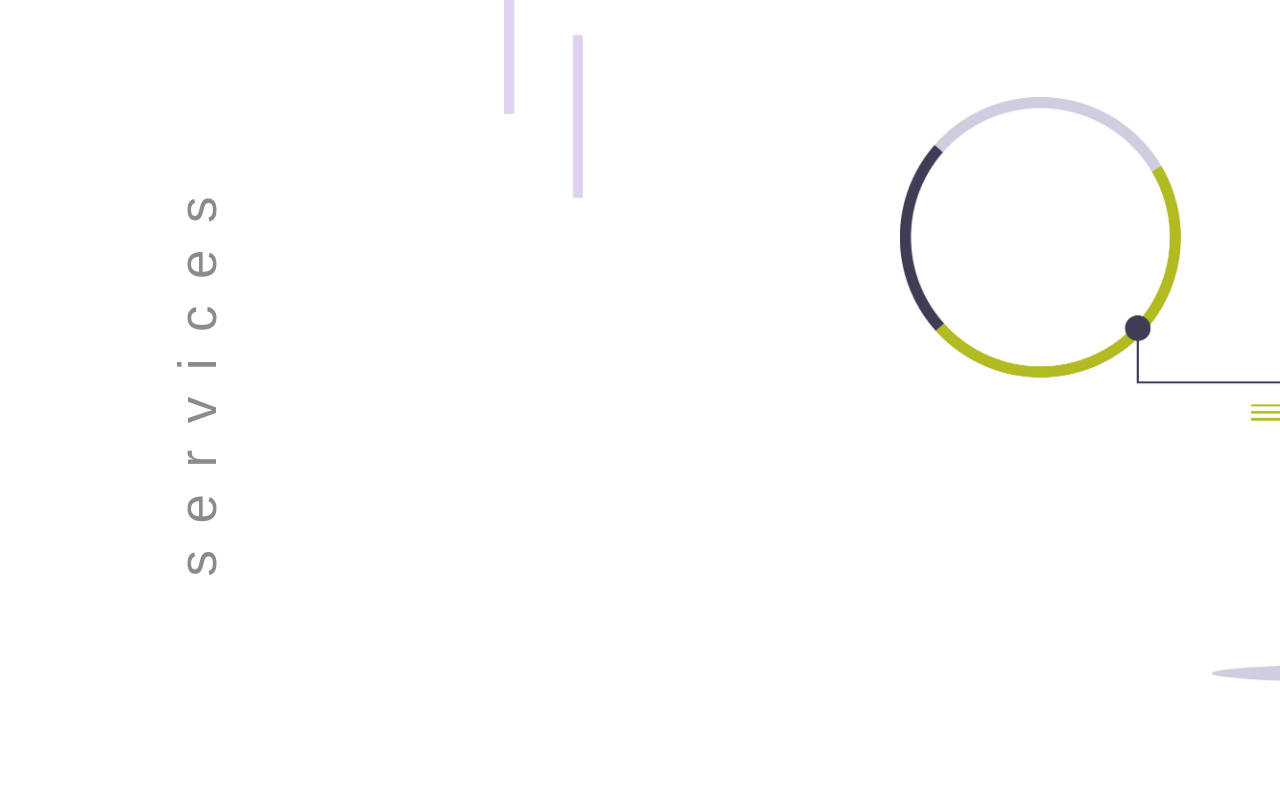
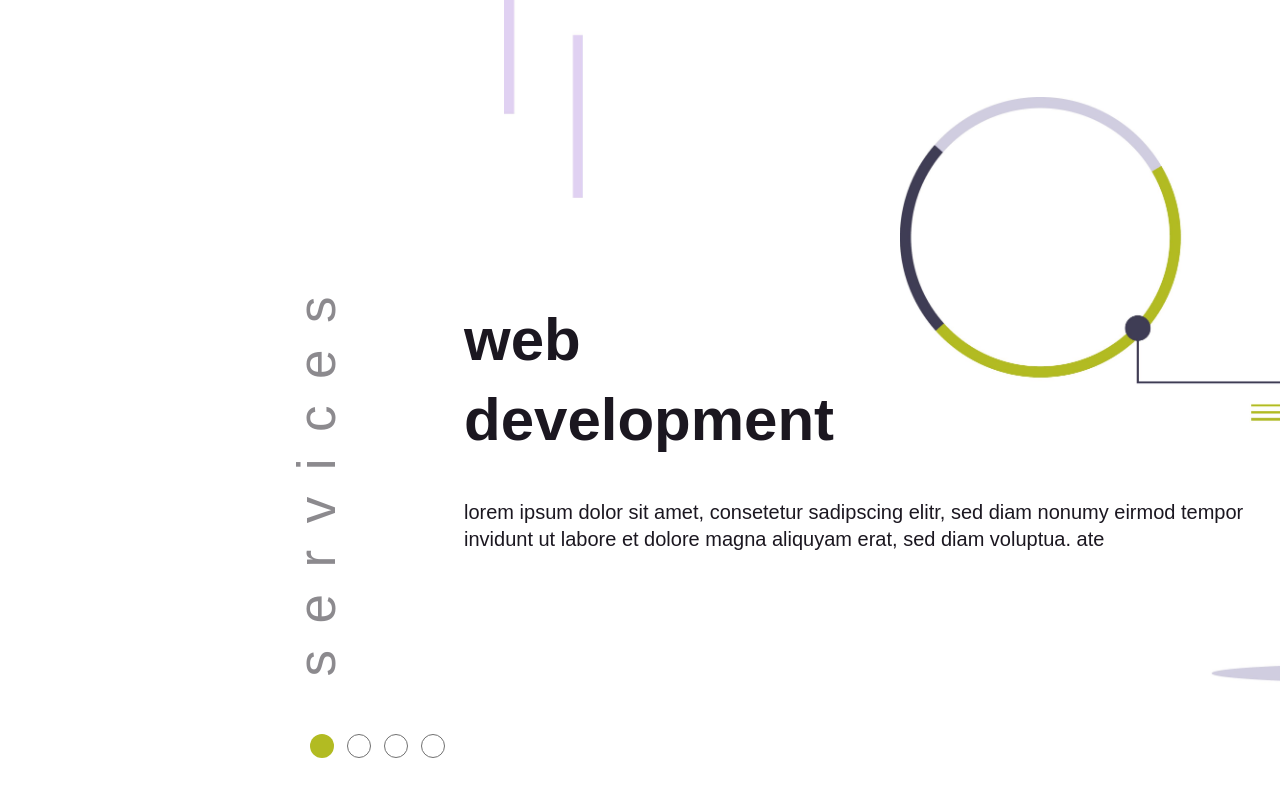
Before and after one commit to vimalraj11/business, a plain HTML site: page index.html in a window 1280 px wide. Shown: the part 1642-2438 px from the top of the page. Drawn offline with nearby package versions, Linux system fonts and the light colour scheme.

Commit message:
Add files via upload

```diff
--- a/css/main.css
+++ b/css/main.css
@@ -314,8 +314,8 @@
     }
     .text5{
       position: absolute;
-      top: 2000px;
-      left: 311px;
+      top: 2100px;
+      left: 430px;
       width: 70px;
       height: 367px;
       transform: matrix(0, -1, 1, 0, 0, 0);
@@ -326,6 +326,83 @@
       letter-spacing: 26.5px;
       color: #1B1720;
       opacity: 0.5;
+    }
+    .text6{
+      position: absolute;
+      top: 1942px;
+      left: 464px;
+      width: 372px;
+      height: 160px;
+      color: var(--unnamed-color-1b1720);
+      text-align: left;
+      font: normal normal bold 60px/80px Prompt;
+      font-family: Arial, Helvetica, sans-serif;
+      letter-spacing: 0px;
+      color: #1B1720;
+      text-transform: lowercase;
+      opacity: 1;
+    }
+    .text7{
+      position: absolute;
+      top: 2141px;
+      left: 464px;
+      width: 795px;
+      height: 64px;
+      color: var(--unnamed-color-1b1720);
+      text-align: left;
+      font: normal normal 300 20px/27px Prompt;
+      font-family: Arial, Helvetica, sans-serif;
+      letter-spacing: 0px;
+      color: #1B1720;
+      text-transform: lowercase;
+      opacity: 1;
+    }
+    .circle1{
+      position: absolute;
+      top: 2376px;
+      left: 310px;
+      width: 24px;
+      height: 24px;
+      background: var(--unnamed-color-b2bb22) 0% 0% no-repeat padding-box;
+      background: #B2BB22 0% 0% no-repeat padding-box;
+      opacity: 1;
+      border-radius: 30px;
+    }
+    .circle2{
+      position: absolute;
+      top: 2376px;
+      left: 347px;
+      width: 24px;
+      height: 24px;
+      background: var(--unnamed-color-ffffff) 0% 0% no-repeat padding-box;
+      background: #FFFFFF 0% 0% no-repeat padding-box;
+      border: 1px solid #707070;
+      opacity: 1;
+      border-radius: 30px;
+    }
+    .circle3{
+      position: absolute;
+      top: 2376px;
+      left: 384px;
+      width: 24px;
+      height: 24px;
+      background: var(--unnamed-color-ffffff) 0% 0% no-repeat padding-box;
+      background: #FFFFFF 0% 0% no-repeat padding-box;
+      border: 1px solid #707070;
+      opacity: 1;
+      border-radius: 30px;
+    }
+    .circle4{
+      position: absolute;
+      top: 2376px;
+      left: 421px;
+      width: 24px;
+      height: 24px;
+      background: var(--unnamed-color-ffffff) 0% 0% no-repeat padding-box;
+      background: #FFFFFF 0% 0% no-repeat padding-box;
+      border: 1px solid #707070;
+      opacity: 1;
+      border-radius: 30px;
     }
     .img4{
       position: absolute;
--- a/index.html
+++ b/index.html
@@ -69,6 +69,12 @@
     <div class="img4">
       <img src="img/01.jpg" style="width: 710px; height: 587px;">
     </div>
+    <div class="text6"><p>Web Development</p></div>
+    <div class="text7"><p>Lorem ipsum dolor sit amet, consetetur sadipscing elitr, sed diam nonumy eirmod tempor invidunt ut labore et dolore magna aliquyam erat, sed diam voluptua. Ate</p></div>
+    <div class="circle1"></div>
+    <div class="circle2"></div>
+    <div class="circle3"></div>
+    <div class="circle4"></div>
     <div class="line1"></div>
     <div class="line2"></div>
   </div>
```
